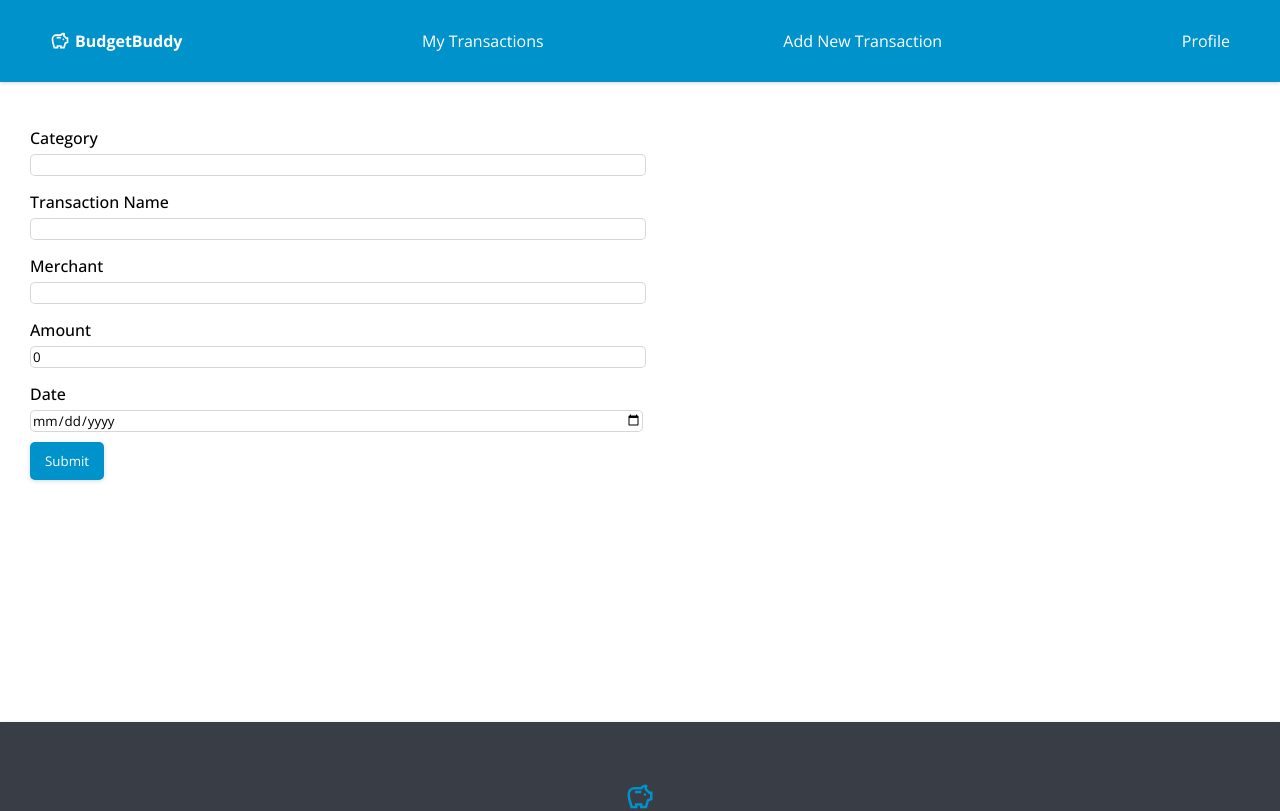
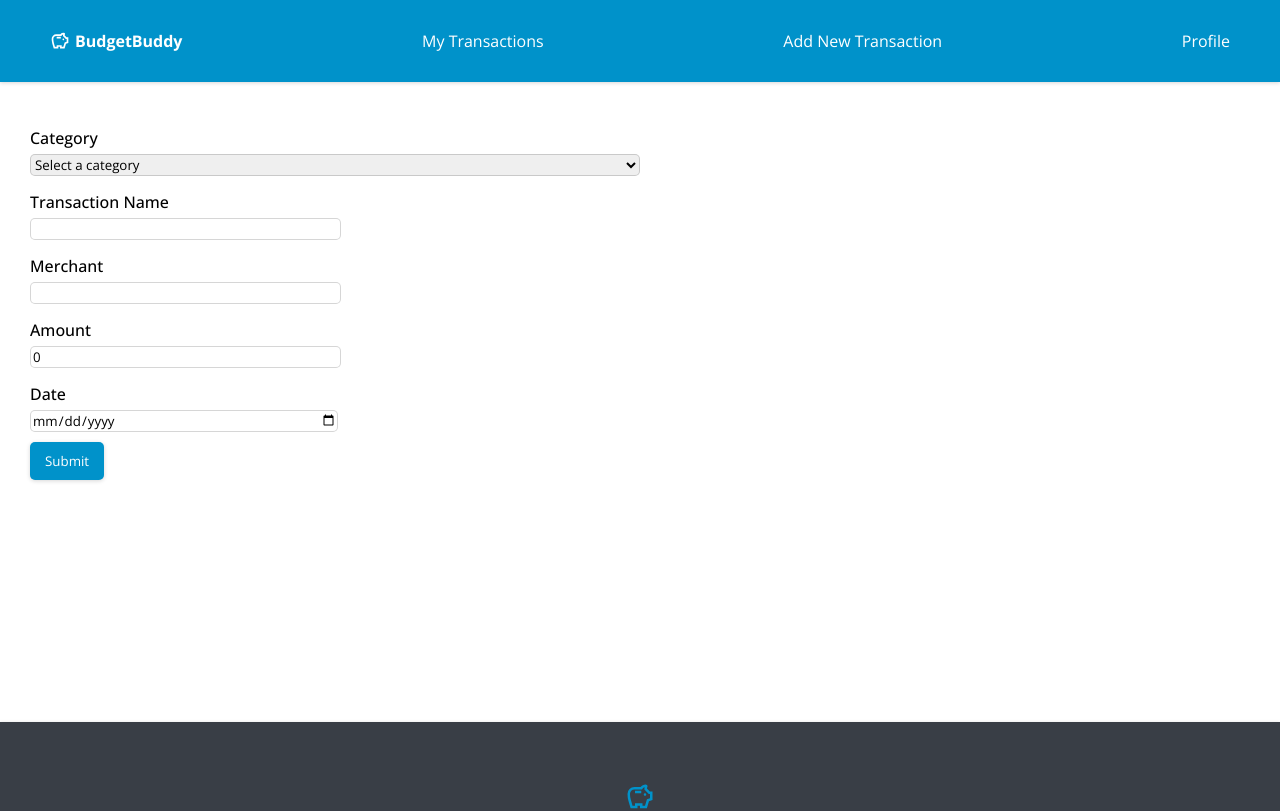
Before and after one commit to alexandra-perez/budget_app_frontend, a React (Vite) app: page /new in a window 1280 px wide. Shown: the top 811 px of the page. Built offline with nearby package versions, Linux system fonts and the light colour scheme; no server answers.

Commit message:
Add dropdown for transaction category

```diff
--- a/src/Components/CreateForm/CreateForm.jsx
+++ b/src/Components/CreateForm/CreateForm.jsx
@@ -53,14 +53,26 @@ export default function CreateForm() {
       <form onSubmit={handleSubmit}>
         <div>
           <label htmlFor="category">Category</label>
-          <input
+          <select
             id="category"
-            type="category"
-            value={currTransaction.category}
+            name="category"
             onChange={handleTextChange}
-            required
-            autoComplete="off"
-          />
+            // required
+          >
+            <option value="">Select a category</option>
+            <option value="Utilities">Utilities</option>
+            <option value="Groceries">Groceries</option>
+            <option value="Gas">Gas</option>
+            <option value="Savings">Savings</option>
+            <option value="Entertainment">Entertainment</option>
+            <option value="Dining">Dining</option>
+            <option value="Healthcare">Healthcare</option>
+            <option value="Insurance">Insurance</option>
+            <option value="Travel">Travel</option>
+            <option value="Education">Education</option>
+            <option value="Personal Care">Personal Care</option>
+            <option value="Miscellaneous">Miscellaneous</option>
+          </select>
         </div>
         <div>
           <label htmlFor="item_name">Transaction Name</label>
--- a/src/Components/Footer/Footer.scss
+++ b/src/Components/Footer/Footer.scss
@@ -29,7 +29,7 @@
 
         a:hover,
         i:hover {
-            color: #fff;
+            color: #0192ca;
         }
 
     }
--- a/src/index.css
+++ b/src/index.css
@@ -1,3 +1,4 @@
+/* CSS RESET */
 html,
 body,
 div,
@@ -87,6 +88,11 @@ main {
   font-size: 100%;
 }
 
+body {
+  scroll-behavior: smooth;
+}
+
+/* LINKS */
 ul {
   list-style-type: none;
 }
@@ -96,14 +102,7 @@ a:any-link {
   color: inherit;
 }
 
-body {
-  scroll-behavior: smooth;
-}
-
-label {
-  font-weight: 700;
-}
-
+/* BUTTONS */
 button {
   padding: 10px 15px;
   border: none;
@@ -118,6 +117,7 @@ button:hover {
   cursor: pointer;
 }
 
+/* FORMS */
 form {
   line-height: 2rem;
 }
@@ -135,15 +135,19 @@ legend {
   font-weight: 500;
 }
 
-input {
+input,
+select {
   display: block;
   width: 50%;
   border: 1px solid rgba(0, 0, 0, 0.16);
   border-radius: 5px;
-  /* box-shadow: rgba(0, 0, 0, 0.16) 0px 1px 4px; */
+}
+
+input {
+  width: 25%;
 }
 
 hr {
-  border: 0.5px solid #6b727e;
+  border: 1px solid #0192ca;
   margin: 20px 0px;
 }
```
